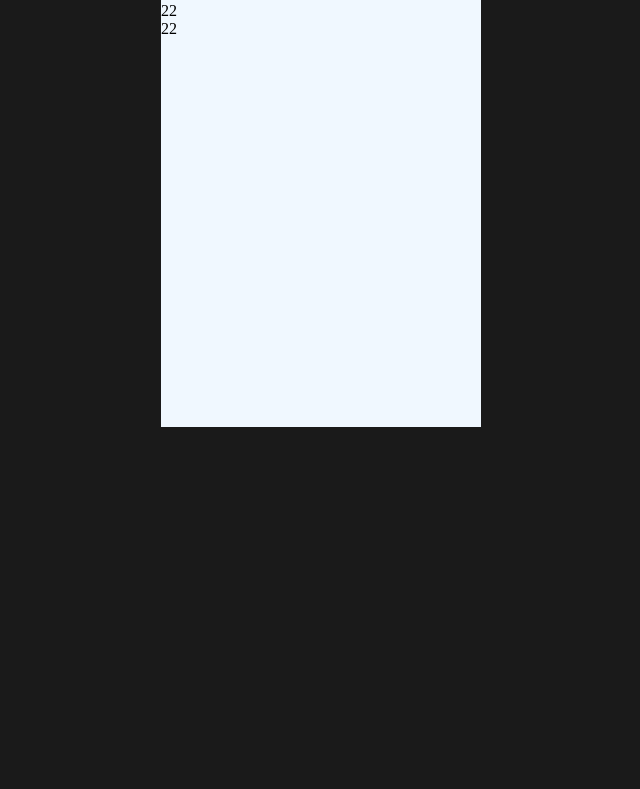
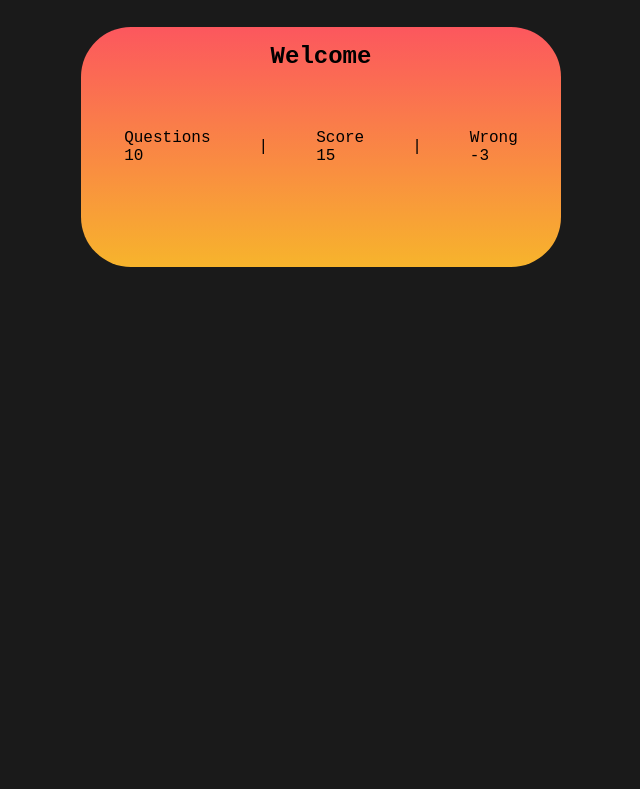
Before and after one commit to ricardoci/Quiz, a plain HTML site: page index.html in a window 1280 px wide. Shown: the part 53-842 px from the top of the page, without its empty margins (319-959 px from the left). Drawn offline with Linux system fonts and the light colour scheme.

Commit message:
started the ui for the start quiz menu

```diff
--- a/assets/style.css
+++ b/assets/style.css
@@ -4,28 +4,54 @@
     box-sizing: border-box;
 
 }
-.box{
+body{
     background-color: #1a1a1a;
     width:100%;
     height: 1024px;
+    font-family:monospace, "monoid";
+
 }
+
 .welcomeBox{
 
-    background-color: aliceblue;
-    height: 30rem;
-    width: 20rem;
-
-   margin: 0 auto 0 ;
+    background: linear-gradient(#fc575e,#f7b42c);
+    height: 15rem;
+    width: 30rem;
+    border-radius: 50px;
+    margin: auto;
+    display: flex;
+    justify-content: center;
+    margin-top: 5rem;
 
 
+}
+.welcome{
+    margin:0;
+    padding:0;
+    position: absolute;
+}
 
+.welcomeBox h1{
+    display: flex;
+    align-items: center;
+    justify-content: center;
+    font-size: 24px;
+    margin-top: 1rem;
 
 
 
 }
-.w h1{
+
+.welcomeInfo{
     display: flex;
+    justify-content: space-between;
     align-items: center;
-    justify-content: center;
+    gap: 3rem;
 
 }
+.info{
+    display: flex;
+    justify-content: space-between;
+    align-items: center;
+
+}
--- a/index.html
+++ b/index.html
@@ -9,23 +9,28 @@
 <body>
 
 <div class="box">
+    <div class="text"></div>
 
     <div class="welcomeBox">
-        <div class="w">
+        <div class="welcome">
         <h1>Welcome</h1>
     </div>
 
 
-<div class="scores">
-    <div class="highScore">22</div>
-    <div class="rank">22</div>
-    <div class="rank">22</div>
-     </div>
-    </div>
-</div>
-    <div class="top">
+    <div class="welcomeInfo">
+
+        <div class="quetionsAmount"><div class="a">Questions</div>  10</div>
+        <span>|</span>
+        <div class="score"><div class="b">Score</div>15</div>
+        <span>|</span>
+        <div class="wrong"><div class="b">Wrong</div>-3</div>
+
 
     </div>
+
+
+
+
 </div>
 
 
```
